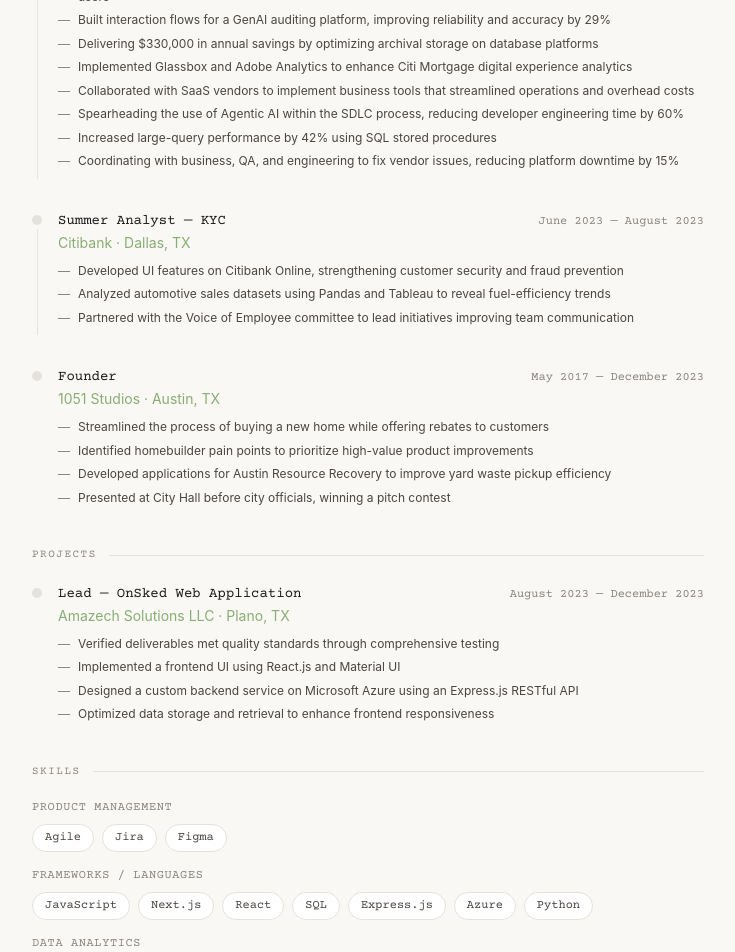
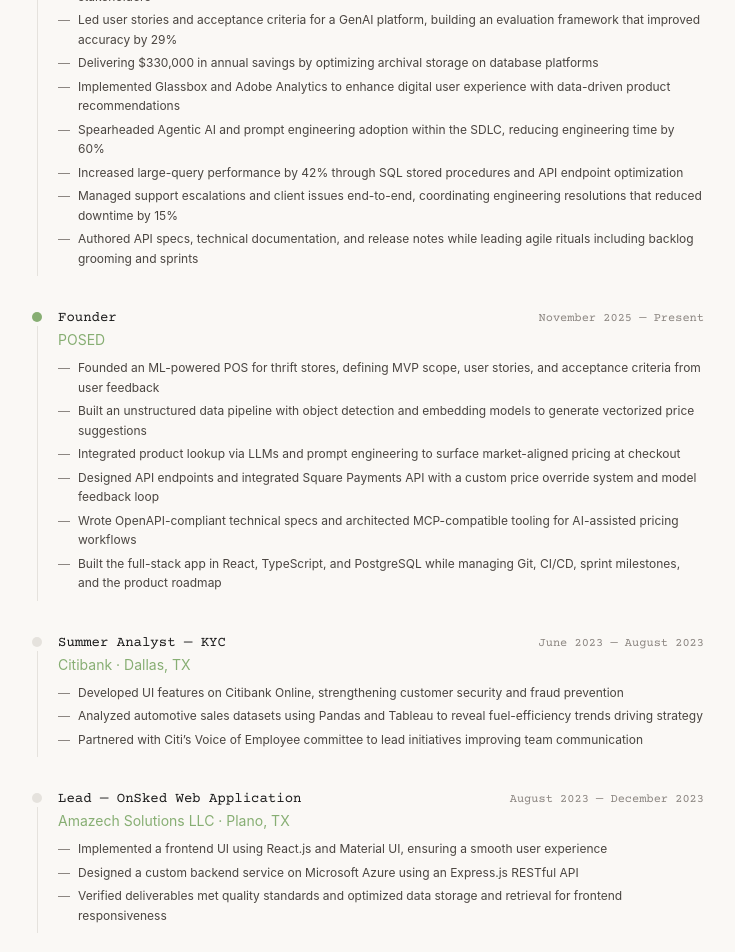
Before and after one commit to keshavraghavan/portfolio-blog, a Next.js app: page /resume in a window 1280 px wide. Shown: the part 500-1452 px from the top of the page, without its empty margins (272-1007 px from the left). Built offline with nearby package versions, Linux system fonts and the light colour scheme; no server answers.

Commit message:
update resume

```diff
--- a/app/resume/page.tsx
+++ b/app/resume/page.tsx
@@ -1,6 +1,6 @@
 export const metadata = {
   title: 'Resume',
-  description: 'Digital Product Analyst and engineer.',
+  description: 'Application manager and product-minded engineer.',
 }
 
 function SectionDivider({ label }: { label: string }) {
@@ -21,19 +21,33 @@
 
 const experience: TimelineEntry[] = [
   {
-    title: 'Digital Product Analyst — Mortgage',
+    title: 'Application Manager — Mortgage',
     company: 'Citibank · Dallas, TX',
     period: 'March 2024 — Present',
     current: true,
     bullets: [
-      'Leading a cross-functional team managing 22 systems, resolving latency and API issues impacting 250+ users',
-      'Built interaction flows for a GenAI auditing platform, improving reliability and accuracy by 29%',
+      'Owned a 22-system mortgage portfolio, driving cross-functional collaboration across engineering, QA, and stakeholders',
+      'Led user stories and acceptance criteria for a GenAI platform, building an evaluation framework that improved accuracy by 29%',
       'Delivering $330,000 in annual savings by optimizing archival storage on database platforms',
-      'Implemented Glassbox and Adobe Analytics to enhance Citi Mortgage digital experience analytics',
-      'Collaborated with SaaS vendors to implement business tools that streamlined operations and overhead costs',
-      'Spearheading the use of Agentic AI within the SDLC process, reducing developer engineering time by 60%',
-      'Increased large-query performance by 42% using SQL stored procedures',
-      'Coordinating with business, QA, and engineering to fix vendor issues, reducing platform downtime by 15%',
+      'Implemented Glassbox and Adobe Analytics to enhance digital user experience with data-driven product recommendations',
+      'Spearheaded Agentic AI and prompt engineering adoption within the SDLC, reducing engineering time by 60%',
+      'Increased large-query performance by 42% through SQL stored procedures and API endpoint optimization',
+      'Managed support escalations and client issues end-to-end, coordinating engineering resolutions that reduced downtime by 15%',
+      'Authored API specs, technical documentation, and release notes while leading agile rituals including backlog grooming and sprints',
+    ],
+  },
+  {
+    title: 'Founder',
+    company: 'POSED',
+    period: 'November 2025 — Present',
+    current: true,
+    bullets: [
+      'Founded an ML-powered POS for thrift stores, defining MVP scope, user stories, and acceptance criteria from user feedback',
+      'Built an unstructured data pipeline with object detection and embedding models to generate vectorized price suggestions',
+      'Integrated product lookup via LLMs and prompt engineering to surface market-aligned pricing at checkout',
+      'Designed API endpoints and integrated Square Payments API with a custom price override system and model feedback loop',
+      'Wrote OpenAPI-compliant technical specs and architected MCP-compatible tooling for AI-assisted pricing workflows',
+      'Built the full-stack app in React, TypeScript, and PostgreSQL while managing Git, CI/CD, sprint milestones, and the product roadmap',
     ],
   },
   {
@@ -42,8 +56,18 @@
     period: 'June 2023 — August 2023',
     bullets: [
       'Developed UI features on Citibank Online, strengthening customer security and fraud prevention',
-      'Analyzed automotive sales datasets using Pandas and Tableau to reveal fuel-efficiency trends',
-      'Partnered with the Voice of Employee committee to lead initiatives improving team communication',
+      'Analyzed automotive sales datasets using Pandas and Tableau to reveal fuel-efficiency trends driving strategy',
+      'Partnered with Citi’s Voice of Employee committee to lead initiatives improving team communication',
+    ],
+  },
+  {
+    title: 'Lead — OnSked Web Application',
+    company: 'Amazech Solutions LLC · Plano, TX',
+    period: 'August 2023 — December 2023',
+    bullets: [
+      'Implemented a frontend UI using React.js and Material UI, ensuring a smooth user experience',
+      'Designed a custom backend service on Microsoft Azure using an Express.js RESTful API',
+      'Verified deliverables met quality standards and optimized data storage and retrieval for frontend responsiveness',
     ],
   },
   {
@@ -51,24 +75,9 @@
     company: '1051 Studios · Austin, TX',
     period: 'May 2017 — December 2023',
     bullets: [
-      'Streamlined the process of buying a new home while offering rebates to customers',
-      'Identified homebuilder pain points to prioritize high-value product improvements',
+      'Streamlined homebuying with customer rebates and identified builder pain points to drive product improvements',
       'Developed applications for Austin Resource Recovery to improve yard waste pickup efficiency',
       'Presented at City Hall before city officials, winning a pitch contest',
-    ],
-  },
-]
-
-const projects: TimelineEntry[] = [
-  {
-    title: 'Lead — OnSked Web Application',
-    company: 'Amazech Solutions LLC · Plano, TX',
-    period: 'August 2023 — December 2023',
-    bullets: [
-      'Verified deliverables met quality standards through comprehensive testing',
-      'Implemented a frontend UI using React.js and Material UI',
-      'Designed a custom backend service on Microsoft Azure using an Express.js RESTful API',
-      'Optimized data storage and retrieval to enhance frontend responsiveness',
     ],
   },
 ]
@@ -76,15 +85,28 @@
 const skills: { category: string; items: string[] }[] = [
   {
     category: 'Product Management',
-    items: ['Agile', 'Jira', 'Figma'],
+    items: [
+      'Agile',
+      'User Stories',
+      'Acceptance Criteria',
+      'Backlog Grooming',
+      'Sprint Coordination',
+      'Release Tracking',
+      'Jira',
+      'Confluence',
+    ],
   },
   {
     category: 'Frameworks / Languages',
-    items: ['JavaScript', 'Next.js', 'React', 'SQL', 'Express.js', 'Azure', 'Python'],
+    items: ['TypeScript', 'JavaScript', 'React', 'Next.js', 'Express.js', 'Python', 'SQL', 'OpenAPI'],
   },
   {
-    category: 'Data Analytics',
-    items: ['Tableau', 'Pandas'],
+    category: 'Tools & Infrastructure',
+    items: ['Git', 'Postman', 'PostgreSQL', 'Azure', 'Vercel', 'MCP', 'YAML/JSON'],
+  },
+  {
+    category: 'Data & Analytics',
+    items: ['Tableau', 'Pandas', 'Adobe Analytics', 'Prompt Engineering'],
   },
 ]
 
@@ -139,11 +161,11 @@
           Resume
         </h1>
         <p className="text-sm text-muted mt-1">
-          Product-minded engineer who bridges business and technology.
+          Application manager and product-minded engineer bridging business, AI, and delivery.
         </p>
         <a
-          href="/keshav-resume.pdf"
-          download="keshav-resume.pdf"
+          href="/document_pdf.pdf"
+          download="document_pdf.pdf"
           className="text-sm text-accent hover:underline underline-offset-2 transition-colors mt-2 inline-block"
         >
           Download PDF &darr;
@@ -162,9 +184,6 @@
 
       <SectionDivider label="Experience" />
       <Timeline entries={experience} />
-
-      <SectionDivider label="Projects" />
-      <Timeline entries={projects} />
 
       <SectionDivider label="Skills" />
       <div className="space-y-4">
```
Also changed, not shown: 1 other file (tests, documents, lock files or other folders).
